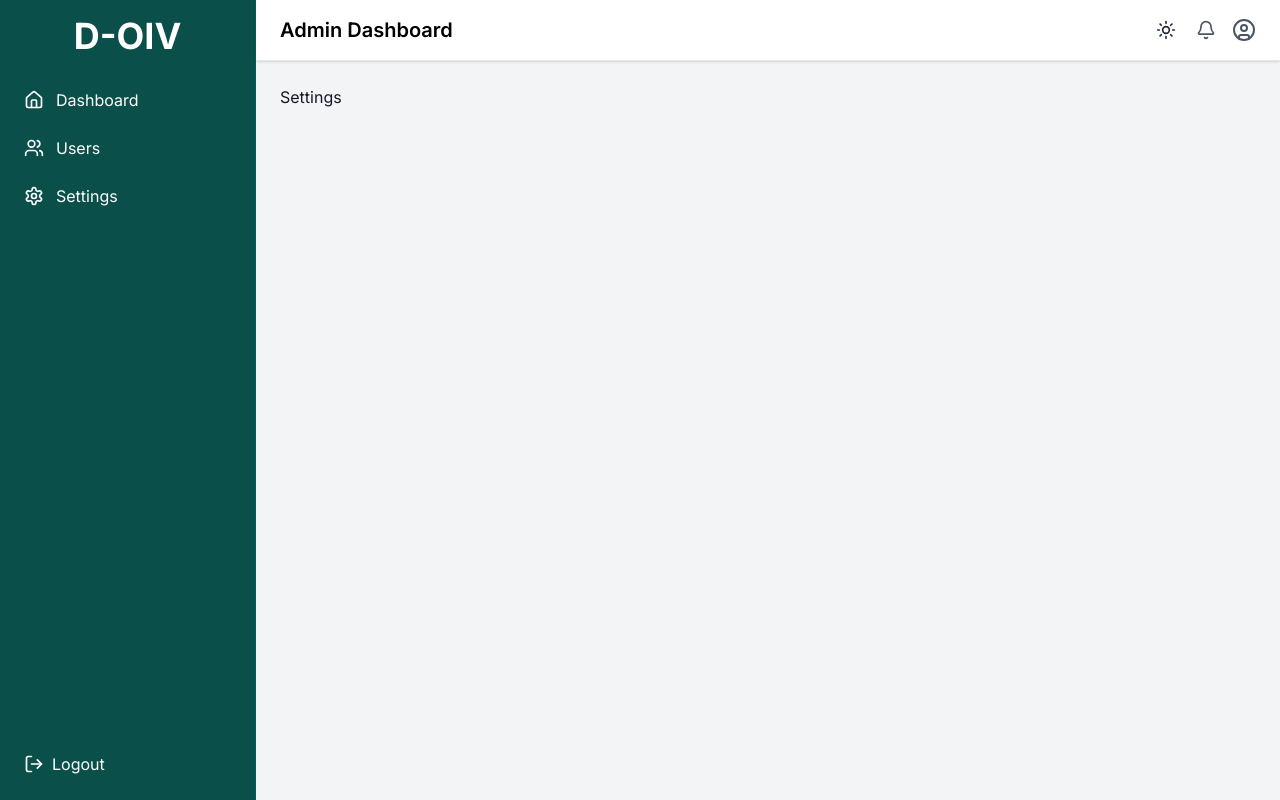
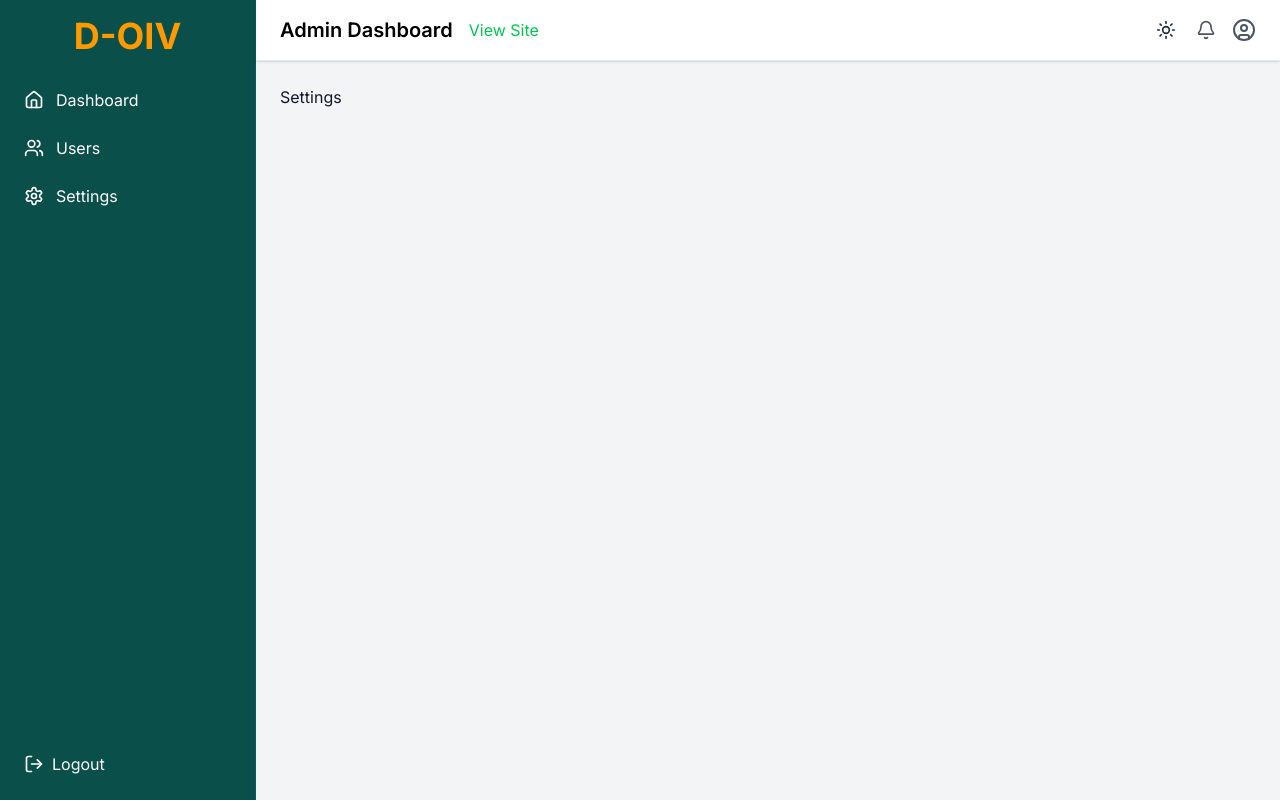
Before and after one commit to isoboye24/doiv, a Next.js app: page /admin/settings in a window 1280 px wide. Built offline with nearby package versions, Linux system fonts and the light colour scheme; no server answers.

Commit message:
Just checking error fix.

```diff
--- a/app/admin/main-admin-nav.tsx
+++ b/app/admin/main-admin-nav.tsx
@@ -22,6 +22,13 @@ export default function MainAdminNav({
         <h2 className="text-xl font-semibold bg-white text-black dark:bg-gray-800 dark:text-white">
           Admin Dashboard
         </h2>
+        <a
+          href="https://doiv.vercel.app/"
+          target="_blank"
+          rel="noopener noreferrer"
+        >
+          <h3 className="text-green-500">View Site</h3>
+        </a>
       </div>
 
       <div className="flex items-center gap-4">
--- a/components/ui/admin/admin-sidebar.tsx
+++ b/components/ui/admin/admin-sidebar.tsx
@@ -12,7 +12,9 @@ const links = [
 export default function AdminSidebar() {
   return (
     <aside className="h-screen w-64 bg-teal-900 text-white p-4 flex flex-col border-r border-teal-800">
-      <a className="text-4xl text-center font-bold mb-6">D-OIV</a>
+      <a className="text-4xl text-center font-bold mb-6 text-amber-500">
+        D-OIV
+      </a>
       <nav className="flex-1 space-y-2">
         {links.map(({ href, label, icon }) => (
           <Link
```
Also changed, not shown: 1 other file (tests, documents, lock files or other folders).
